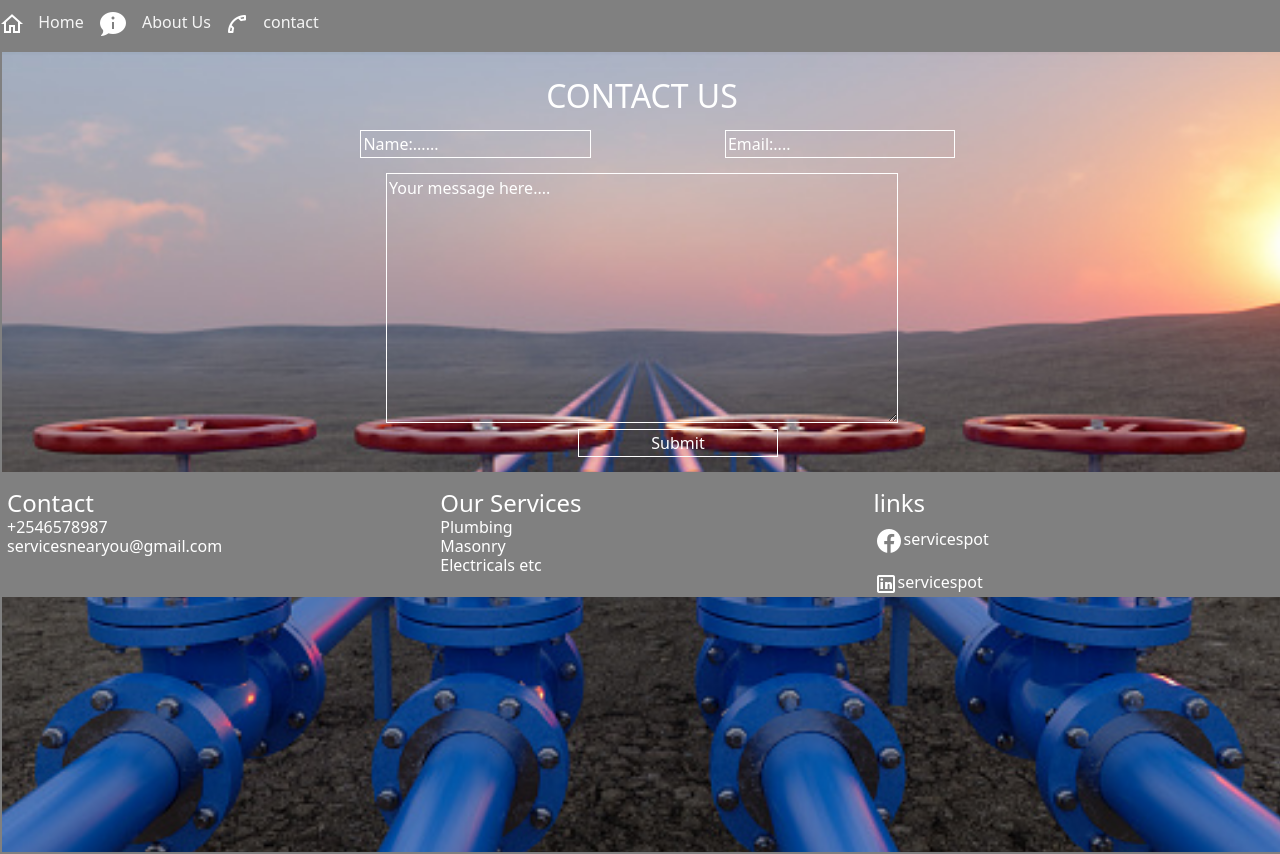
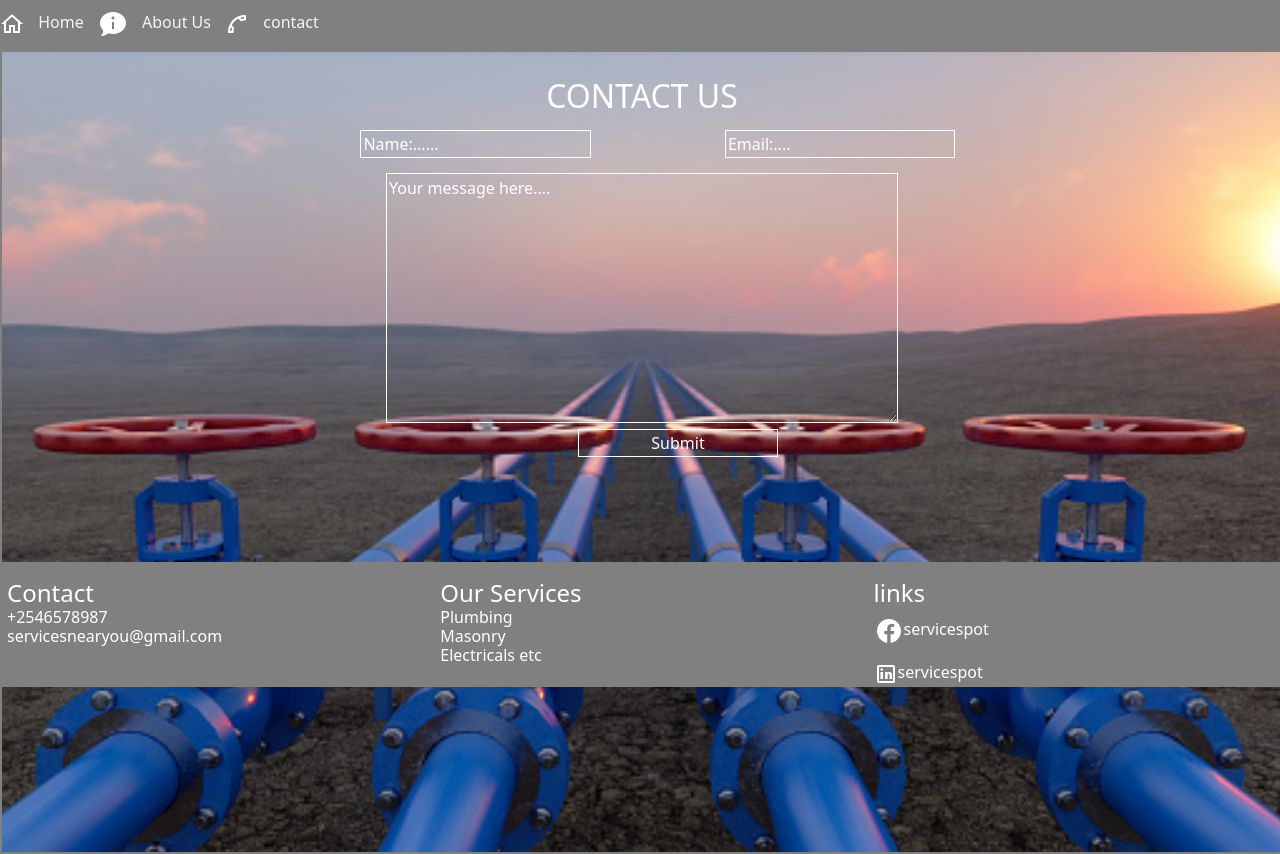
Before and after one commit to Lenus254/Services-Near-You, a plain HTML site: page contacts/contact.html in a window 1280 px wide. Drawn offline with nearby package versions, Linux system fonts and the light colour scheme.

Commit message:
added margin-top to the footer

```diff
--- a/contacts/css/style.css
+++ b/contacts/css/style.css
@@ -47,7 +47,7 @@ body {
     color:white;
     margin-bottom:0px;
     height:7.8rem;
-    margin-top:15px;
+    margin-top:105px;
 
 }
 .column {
```
